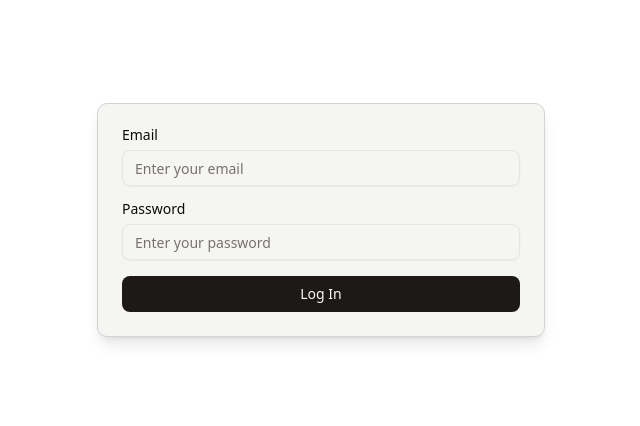
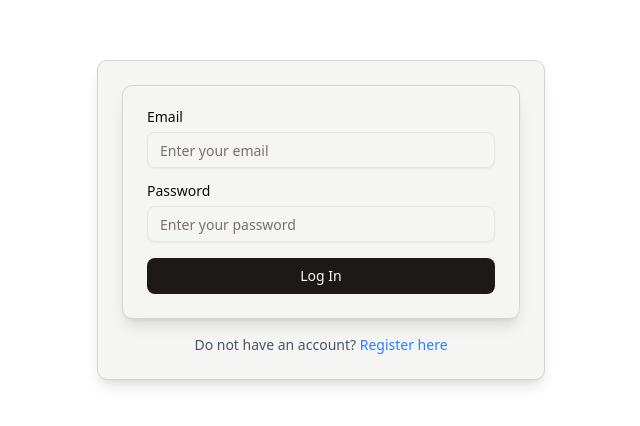
Before and after one commit to njit-prof-bill/njit-prof-bill-cs490-project-summer-2025, a Next.js app: page / in a window 1280 px wide. Shown: the part 180-606 px from the top of the page, without its empty margins (319-959 px from the left). Built offline with nearby package versions, Linux system fonts and the light colour scheme; no server answers.

Commit message:
Links to login or register

```diff
--- a/src/app/page.tsx
+++ b/src/app/page.tsx
@@ -2,12 +2,14 @@
 
 import { useAuth } from "@/context/authContext";
 import { useRouter } from "next/navigation";
-import { useEffect } from "react";
+import { useEffect, useState } from "react";
 import { LoginForm } from "@/components/loginForm";
+import { RegistrationForm } from "@/components/registrationForm";
 
 export default function LandingPage() {
   const { user, loading } = useAuth();
   const router = useRouter();
+  const [showLogin, setShowLogin] = useState(true); // State to toggle between forms
 
   useEffect(() => {
     if (!loading && user) {
@@ -21,7 +23,35 @@ export default function LandingPage() {
 
   return (
     <div className="flex items-center justify-center min-h-screen">
-      <LoginForm onLogin={() => router.push("/home")} />
+      <div className="w-full max-w-md p-6 border border-stone-300 dark:border-stone-700 rounded-lg bg-stone-100 dark:bg-stone-900 shadow-lg">
+        {showLogin ? (
+          <>
+            <LoginForm onLogin={() => router.push("/home")} />
+            <p className="mt-4 text-center text-sm text-gray-600 dark:text-gray-400">
+              Do not have an account?{" "}
+              <button
+                onClick={() => setShowLogin(false)}
+                className="text-blue-500 hover:underline"
+              >
+                Register here
+              </button>
+            </p>
+          </>
+        ) : (
+          <>
+            <RegistrationForm onRegister={() => router.push("/home")} />
+            <p className="mt-4 text-center text-sm text-gray-600 dark:text-gray-400">
+              Already have an account?{" "}
+              <button
+                onClick={() => setShowLogin(true)}
+                className="text-blue-500 hover:underline"
+              >
+                Log in here
+              </button>
+            </p>
+          </>
+        )}
+      </div>
     </div>
   );
 }
```
